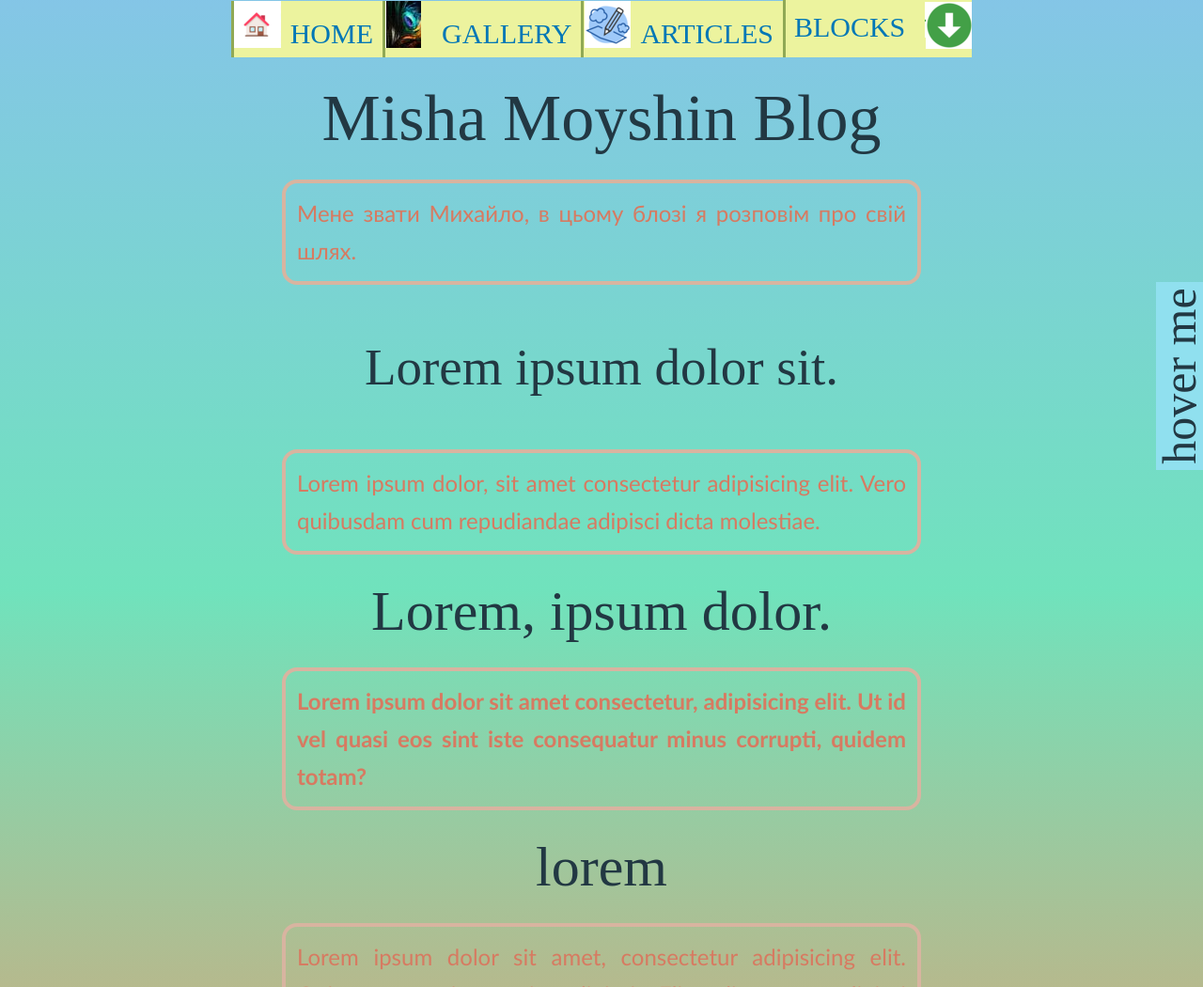
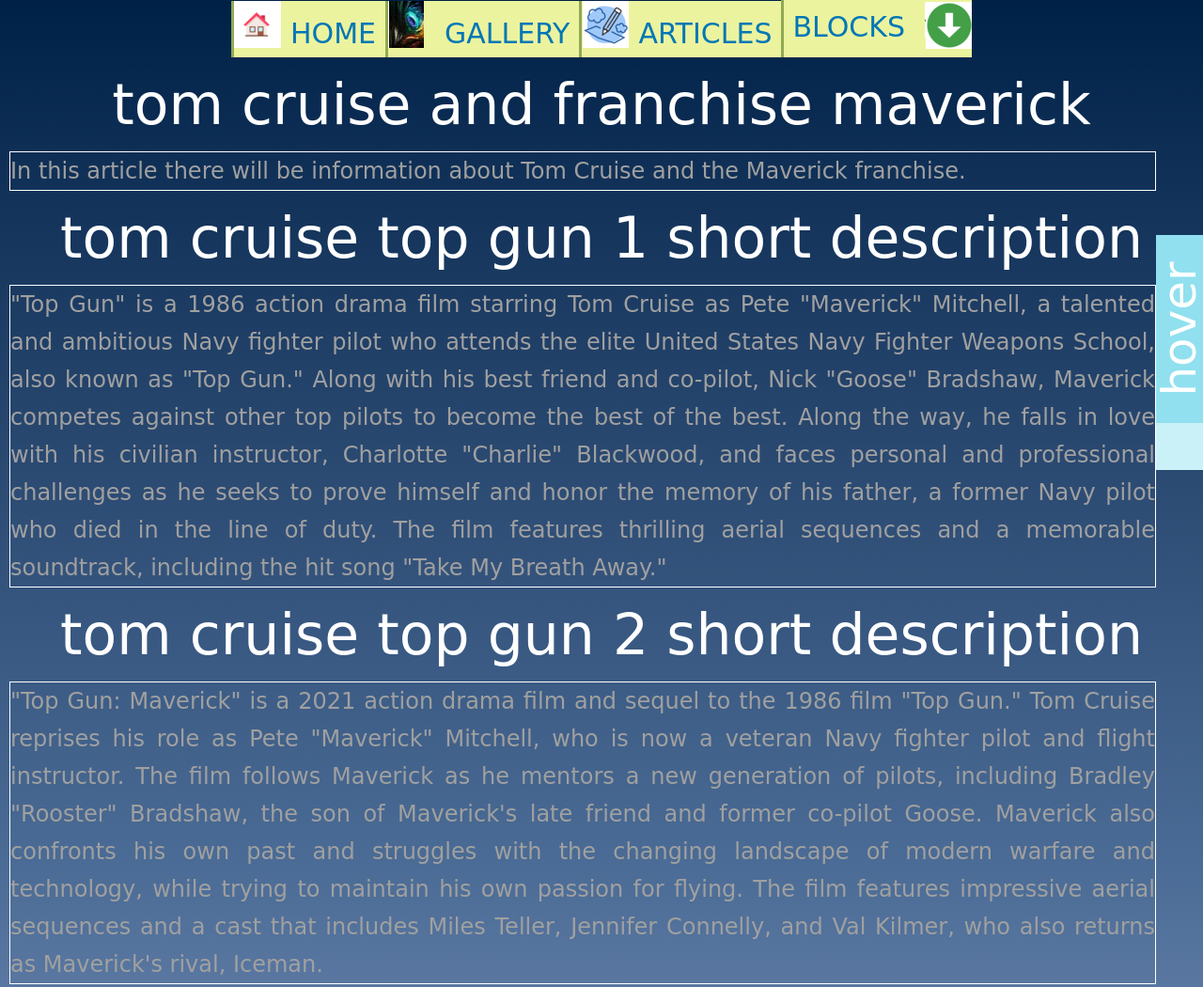
Before and after one commit to Moyshin94/hillelHM, a plain HTML site: page index.html in a window 1280 px wide. Shown: the top 1050 px of the page at 94% size. Drawn offline with Linux system fonts and the light colour scheme.

Commit message:
refactor

```diff
--- a/css/style.css
+++ b/css/style.css
@@ -160,8 +160,13 @@ table {
   --color-border: #d8b4a0;
 }
 
+@import url("https://fonts.googleapis.com/css2?family=Amatic+SC&family=Indie+Flower&display=swap");
+
+@import url("https://fonts.googleapis.com/css2?family=Amatic+SC&display=swap");
+
+@import url("https://fonts.googleapis.com/css2?family=Neucha&display=swap");
+
 body {
-  font-family: serif;
   scroll-behavior: smooth;
   background: linear-gradient(
     to bottom,
@@ -172,40 +177,28 @@ body {
   );
 }
 
-h1,
+body .wrapper {
+  background: linear-gradient(to bottom, #002147, #28476f, #4b6c96, #7f94bd);
+  font-family: "Indie Flower", cursive;
+}
+
+body h1,
 h2,
 h3,
 h4 {
   text-align: center;
-  color: var(--color-h);
-  padding: 30px;
+  color: #ffffff;
   font-size: 60px;
-}
-
-h1 {
-  font-size: 70px;
-}
-
-h2 {
-  margin: 30px;
-  font-size: 55px;
+  margin: 20px;
 }
 
 p {
-  color: var(--color-text);
-  padding: 12px;
-  margin: 0px 300px 0px;
-
-  font-family: "Trebuchet MS", "Lucida Sans Unicode", "Lucida Grande",
-    "Lucida Sans", Arial, sans-serif;
+  color: #a0a0a0;
   font-size: 24px;
   text-align: justify;
-
-  border-width: 4px;
-  border-color: var(--color-border);
-  border-radius: 16px;
-  border-style: solid;
+  border: 1px solid #ffffff;
   line-height: 40px;
+  margin: 20px 50px 20px 10px;
 }
 
 .box-lithning {
@@ -245,7 +238,8 @@ p {
 .bottom_main_page_link_list li {
   text-align: justify;
   display: inline-block;
-  outline: 6px solid var(--color-red4);
+  border: 2px dashed #a0a0a0;
+
   /* vertical-align: top; */
   font-size: 30px;
 }
@@ -812,6 +806,8 @@ p {
 /* GRID end */
 
 /* MENU */
+.wrapper_menu {
+}
 .f1-level {
   font-size: 0;
   text-align: center;
@@ -1008,7 +1004,6 @@ p {
 } */
 /* 2 ссилки с разиниим transition */
 .test9 {
-  background-color: var(--color-green1);
   padding: 100px 0;
   text-align: center;
 }
--- a/index.html
+++ b/index.html
@@ -15,7 +15,6 @@
             alt="lithning"
         /></a>
       </div> -->
-      <div class="segment"></div>
       <!-- MENU START -->
       <div class="wrapper_menu">
         <!-- FIRST level -->
@@ -26,6 +25,7 @@
           <li class="menu_blocks">
             <a id="a-block" href="block_model/index.html">blocks</a>
             <!-- SECOND level -->
+            <!-- font-family: 'Indie Flower', cursive; -->
             <ul class="open_menu_blocks open_menu">
               <li class="menu_table-cell">
                 <a class="a-table-cell" href="block_model/table-box/index.html">table-cell</a>
@@ -78,42 +78,20 @@
       </div>
       <!-- HOVER TRANSFORM SOCIAL MENU END -->
 
-      <h1>Misha Moyshin Blog</h1>
-      <p>Мене звати Михайло, в цьому блозі я розповім про свій шлях.</p>
-      <div class="wrapper-text">
-        <h2>Lorem ipsum dolor sit.</h2>
-        <!-- <span> till 24 fabruary 2022</span> -->
+      <h1>tom cruise and franchise maverick </h1>
+      <p>In this article there will be information about Tom Cruise and the Maverick franchise.</p>
+      <div class="wrapper-text maveric2level">
+        <h2 class="">tom cruise top gun 1 short description</h2>
         <p>
-          Lorem ipsum dolor, sit amet consectetur adipisicing elit. Vero
-          quibusdam cum repudiandae adipisci dicta molestiae.
-        </p>
-        <h3>Lorem, ipsum dolor.</h3>
-        <p class="conclusion">
-          Lorem ipsum dolor sit amet consectetur, adipisicing elit. Ut id vel
-          quasi eos sint iste consequatur minus corrupti, quidem totam?
-        </p>
-        <div class="wrapper-text">
-          <h3>lorem</h3>
+        "Top Gun" is a 1986 action drama film starring Tom Cruise as Pete "Maverick" Mitchell, a talented and ambitious Navy fighter pilot who attends the elite United States Navy Fighter Weapons School, also known as "Top Gun." Along with his best friend and co-pilot, Nick "Goose" Bradshaw, Maverick competes against other top pilots to become the best of the best. Along the way, he falls in love with his civilian instructor, Charlotte "Charlie" Blackwood, and faces personal and professional challenges as he seeks to prove himself and honor the memory of his father, a former Navy pilot who died in the line of duty. The film features thrilling aerial sequences and a memorable soundtrack, including the hit song "Take My Breath Away."</p>
+      </div>
+
+        <div class="wrapper-text maveric2level">
+          <h2>tom cruise top gun 2 short description</h2>
           <p>
-            Lorem ipsum dolor sit amet, consectetur adipisicing elit. Quisquam
-            veniam quis adipisci. Eligendi eaque adipisci quidem, at, architecto
-            tempora rem incidunt commodi deleniti et consequuntur.
-          </p>
-          <h3>Lorem ipsum dolor sit.</h3>
-          <p class="conclusion">
-            Lorem ipsum dolor sit amet consectetur adipisicing elit. Officiis
-            saepe autem doloremque sapiente explicabo sequi, nihil tempore odio
-            praesentium cum!
-          </p>
-          <div class="wrapper-text">
-            <p class="ps">
-              Lorem ipsum dolor sit amet consectetur adipisicing elit. Vel
-              perferendis alias ea. Qui similique adipisci est omnis ullam
-              voluptas optio.
-            </p>
-          </div>
+            "Top Gun: Maverick" is a 2021 action drama film and sequel to the 1986 film "Top Gun." Tom Cruise reprises his role as Pete "Maverick" Mitchell, who is now a veteran Navy fighter pilot and flight instructor. The film follows Maverick as he mentors a new generation of pilots, including Bradley "Rooster" Bradshaw, the son of Maverick's late friend and former co-pilot Goose. Maverick also confronts his own past and struggles with the changing landscape of modern warfare and technology, while trying to maintain his own passion for flying. The film features impressive aerial sequences and a cast that includes Miles Teller, Jennifer Connelly, and Val Kilmer, who also returns as Maverick's rival, Iceman.</p>
         </div>
-      </div>
+
       <ul class="bottom_main_page_link_list">
         <li>
           <a class="link li-link" href="img&links/Currant_War/index.html"
```
